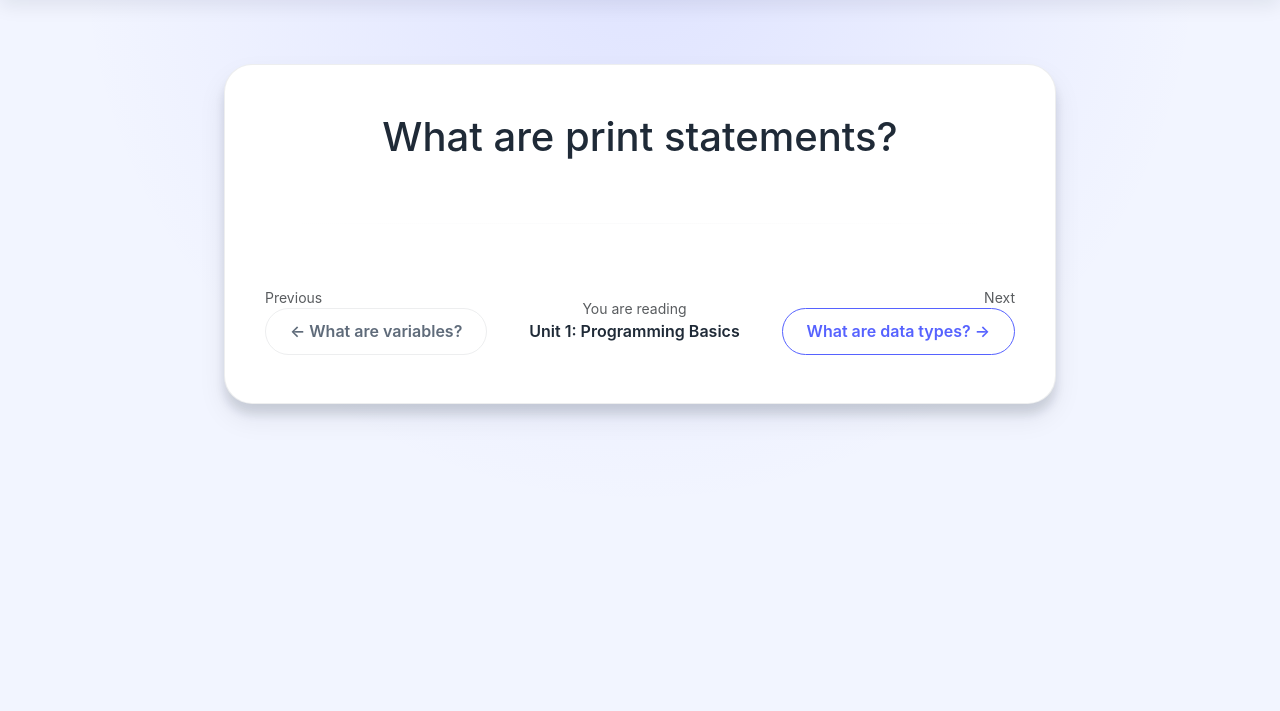
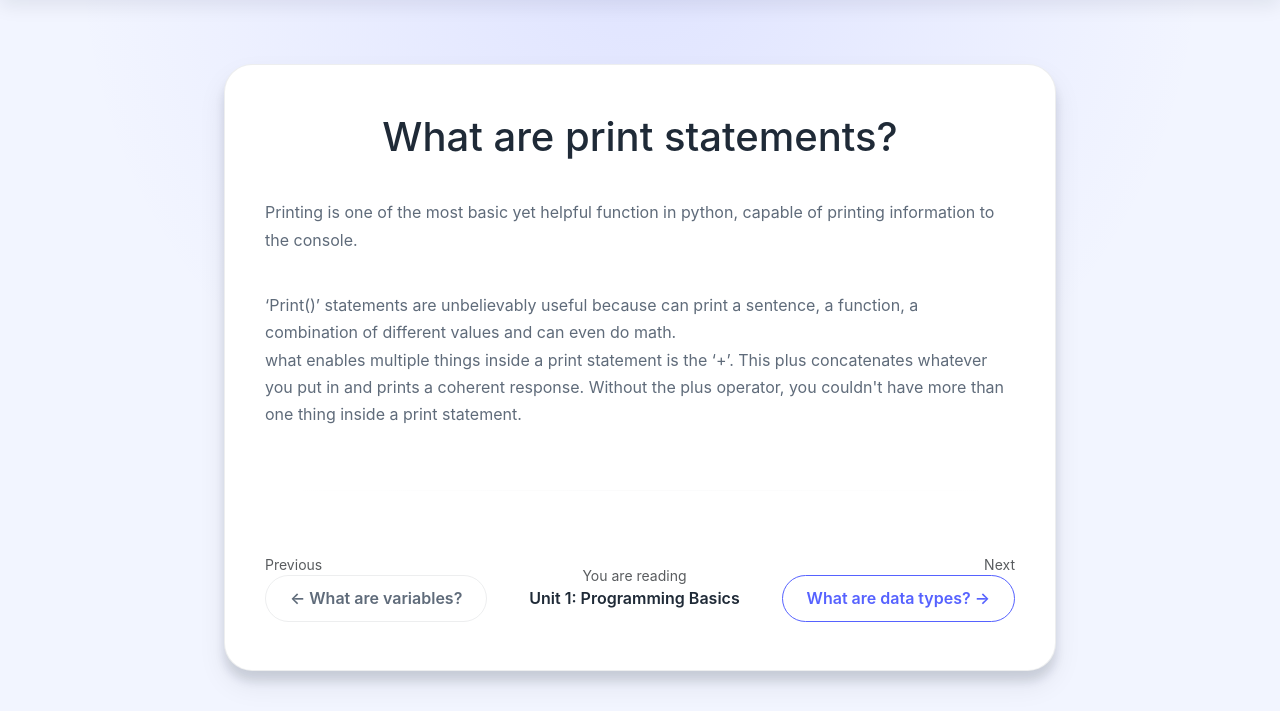
Before and after one commit to dacer521/ByteQuest, a Flask app: page /articles/1/1c in a window 1280 px wide. Shown: the part 57-768 px from the top of the page. Before the commit the page ends 482 px from the top, so only its background shows below. Run offline with Flask 3, Linux system fonts and the light colour scheme.

Commit message:
adding 1c

```diff
--- a/templates/articles/1/1c.html
+++ b/templates/articles/1/1c.html
@@ -4,5 +4,12 @@
 {% block content %}
 <h1>What are print statements?</h1>
 
+
+<p> Printing is one of the most basic yet helpful function in python, capable of printing information to the console.</p>
+
+<p> ‘Print()’ statements are unbelievably useful because can print a sentence, a function, a combination of different values and can even do math. <br>
+
+    what enables multiple things inside a print statement is the ‘+’. This plus concatenates whatever you put in and prints a coherent response. Without the plus operator, you couldn't have more than one thing inside a print statement. </p>
+
 {% include 'partials/article_navigation.html' %}
 {% endblock %}
```
